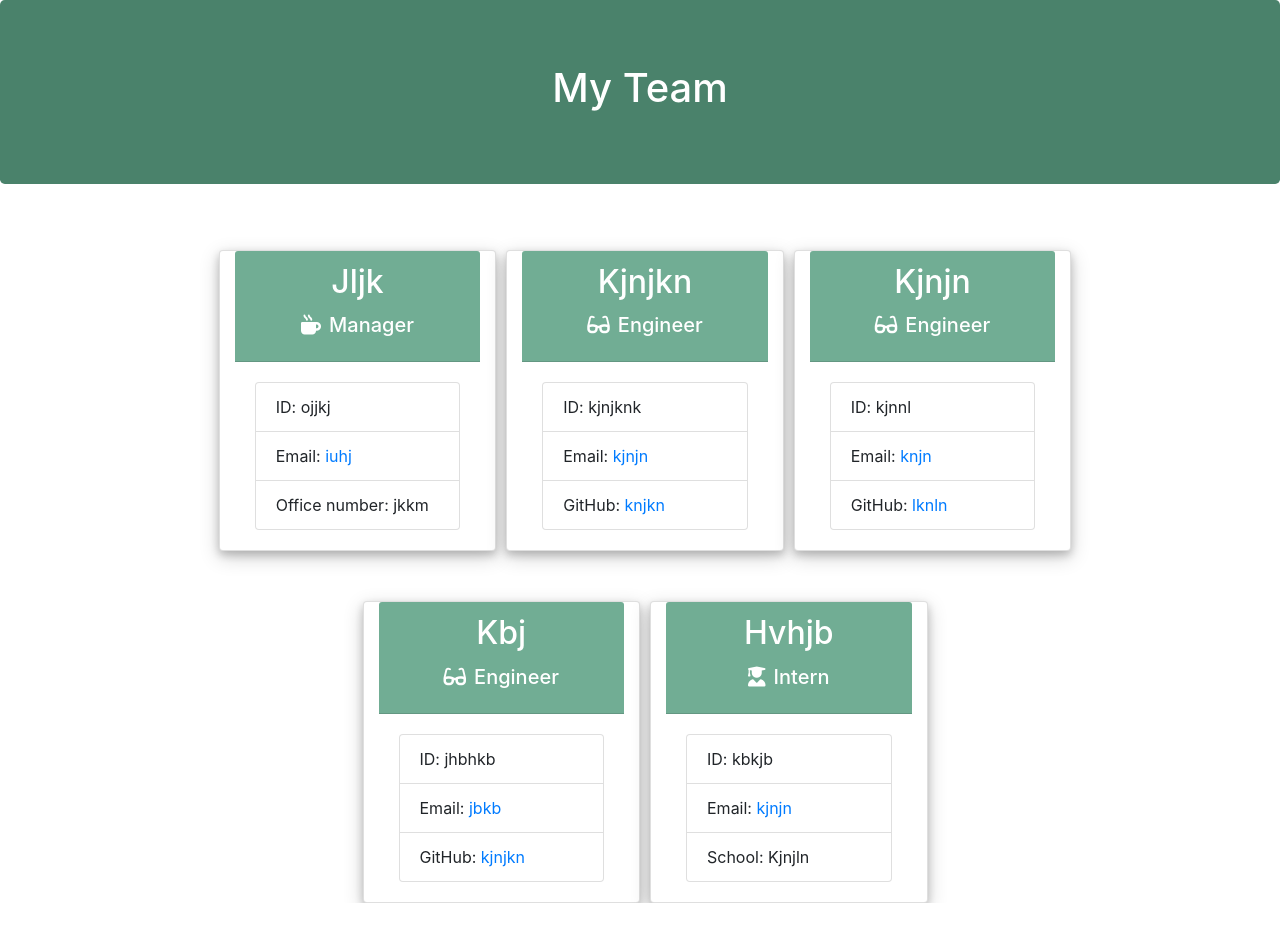
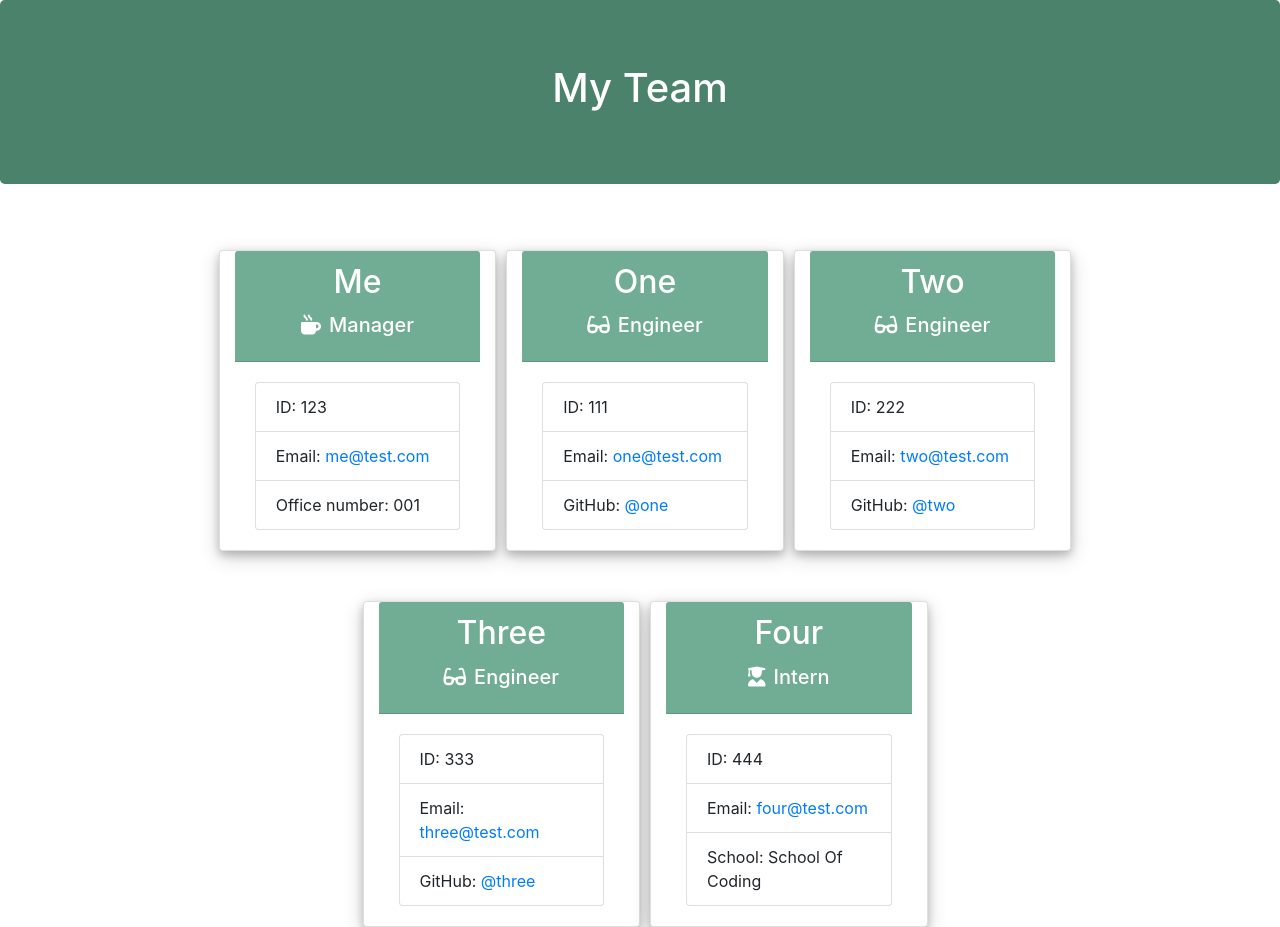
Before and after one commit to TamzinC/team-profile-generator, a website: page output/team.html in a window 1280 px wide. Before the commit the page ends 903 px from the top, so only its background shows below. Drawn offline with nearby package versions, Linux system fonts and the light colour scheme.

Commit message:
adding sample html

```diff
--- a/output/team.html
+++ b/output/team.html
@@ -27,70 +27,70 @@
 
         <div class="card employee-card col-3">
         <div class="card-header">
-            <h2 class="card-title">jljk</h2>
+            <h2 class="card-title">Me</h2>
             <h3 class="card-title"><i class="fas fa-mug-hot mr-2"></i>Manager</h3>
         </div>
         <div class="card-body">
             <ul class="list-group">
-                <li class="list-group-item">ID: ojjkj</li>
-                <li class="list-group-item">Email: <a href="mailto:iuhj">iuhj</a></li>
-                <li class="list-group-item">Office number: jkkm</li>
+                <li class="list-group-item">ID: 123</li>
+                <li class="list-group-item">Email: <a href="mailto:me@test.com">me@test.com</a></li>
+                <li class="list-group-item">Office number: 001</li>
             </ul>
         </div>
     </div>
 
         <div class="card employee-card col-3">
     <div class="card-header">
-        <h2 class="card-title">kjnjkn</h2>
+        <h2 class="card-title">One</h2>
         <h3 class="card-title"><i class="fas fa-glasses mr-2"></i>Engineer</h3>
     </div>
     <div class="card-body">
         <ul class="list-group">
-            <li class="list-group-item">ID: kjnjknk</li>
-            <li class="list-group-item">Email: <a href="mailto:kjnjn">kjnjn</a></li>
-            <li class="list-group-item">GitHub: <a href="https://github.com/knjkn" target="_blank" rel="noopener noreferrer">knjkn</a></li>
+            <li class="list-group-item">ID: 111</li>
+            <li class="list-group-item">Email: <a href="mailto:one@test.com">one@test.com</a></li>
+            <li class="list-group-item">GitHub: <a href="https://github.com/@one" target="_blank" rel="noopener noreferrer">@one</a></li>
         </ul>
     </div>
 </div>
 
         <div class="card employee-card col-3">
     <div class="card-header">
-        <h2 class="card-title">kjnjn</h2>
+        <h2 class="card-title">Two</h2>
         <h3 class="card-title"><i class="fas fa-glasses mr-2"></i>Engineer</h3>
     </div>
     <div class="card-body">
         <ul class="list-group">
-            <li class="list-group-item">ID: kjnnl</li>
-            <li class="list-group-item">Email: <a href="mailto:knjn">knjn</a></li>
-            <li class="list-group-item">GitHub: <a href="https://github.com/lknln" target="_blank" rel="noopener noreferrer">lknln</a></li>
+            <li class="list-group-item">ID: 222</li>
+            <li class="list-group-item">Email: <a href="mailto:two@test.com">two@test.com</a></li>
+            <li class="list-group-item">GitHub: <a href="https://github.com/@two" target="_blank" rel="noopener noreferrer">@two</a></li>
         </ul>
     </div>
 </div>
 
         <div class="card employee-card col-3">
     <div class="card-header">
-        <h2 class="card-title">kbj</h2>
+        <h2 class="card-title">Three</h2>
         <h3 class="card-title"><i class="fas fa-glasses mr-2"></i>Engineer</h3>
     </div>
     <div class="card-body">
         <ul class="list-group">
-            <li class="list-group-item">ID: jhbhkb</li>
-            <li class="list-group-item">Email: <a href="mailto:jbkb">jbkb</a></li>
-            <li class="list-group-item">GitHub: <a href="https://github.com/kjnjkn" target="_blank" rel="noopener noreferrer">kjnjkn</a></li>
+            <li class="list-group-item">ID: 333</li>
+            <li class="list-group-item">Email: <a href="mailto:three@test.com">three@test.com</a></li>
+            <li class="list-group-item">GitHub: <a href="https://github.com/@three" target="_blank" rel="noopener noreferrer">@three</a></li>
         </ul>
     </div>
 </div>
 
-        <div class="card employee-card no-gutters col-3">
+        <div class="card employee-card col-3">
     <div class="card-header">
-        <h2 class="card-title">hvhjb</h2>
+        <h2 class="card-title">Four</h2>
         <h3 class="card-title"><i class="fas fa-user-graduate mr-2"></i>Intern</h3>
     </div>
     <div class="card-body">
         <ul class="list-group">
-            <li class="list-group-item">ID: kbkjb</li>
-            <li class="list-group-item">Email: <a href="mailto:kjnjn">kjnjn</a></li>
-            <li class="list-group-item intern">School: kjnjln</li>
+            <li class="list-group-item">ID: 444</li>
+            <li class="list-group-item">Email: <a href="mailto:four@test.com">four@test.com</a></li>
+            <li class="list-group-item intern">School: School of Coding</li>
         </ul>
     </div>
 </div>
```
